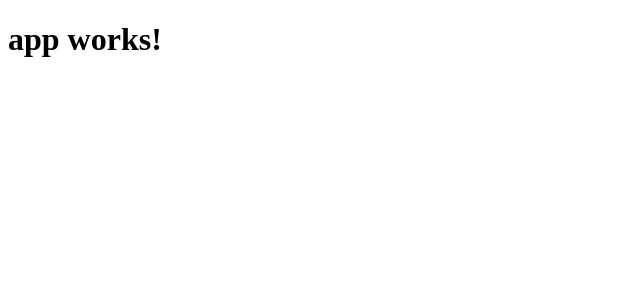
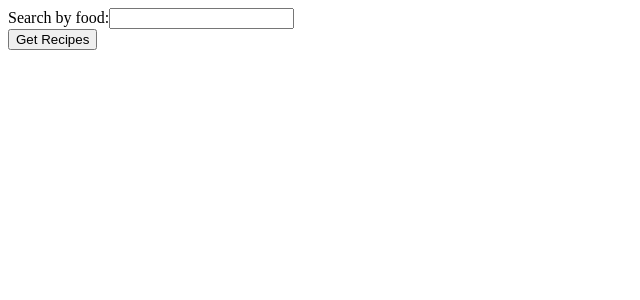
Before and after one commit to LenaKuchko/groupProjectAPI, an Angular app: page / in a window 1280 px wide. Shown: the top 300 px of the page, without its empty margins (0-640 px from the left). Built offline with nearby package versions, Linux system fonts and the light colour scheme.

Commit message:
successfully pull api information from recipe api.

```diff
--- a/package.json
+++ b/package.json
@@ -21,6 +21,7 @@
     "@angular/platform-browser-dynamic": "^4.0.0",
     "@angular/router": "^4.0.0",
     "core-js": "^2.4.1",
+    "promise-polyfill": "^6.0.2",
     "rxjs": "^5.1.0",
     "zone.js": "^0.8.4"
   },
--- /dev/null
+++ b/src/app/api-keys.ts
@@ -0,0 +1,2 @@
+export const recipeKey = '787aa21c319f1baf7c80830e5d4f97cc';
+export const recipeId = '9593a6fa';
--- a/src/app/app.component.html
+++ b/src/app/app.component.html
@@ -1,3 +1,4 @@
-<h1>
-  {{title}}
-</h1>
+
+<div class="container">
+  <router-outlet></router-outlet>
+</div>
--- /dev/null
+++ b/src/app/app.routing.ts
@@ -0,0 +1,13 @@
+import { ModuleWithProviders } from '@angular/core';
+import { Routes, RouterModule } from '@angular/router';
+
+import { RecipeFormComponent } from './recipe-form/recipe-form.component';
+const appRoutes: Routes = [
+  {
+    path: '',
+    component: RecipeFormComponent
+  }
+]
+
+
+export const routing: ModuleWithProviders = RouterModule.forRoot(appRoutes);
--- /dev/null
+++ b/src/app/recipe-form/recipe-form.component.html
@@ -0,0 +1,7 @@
+<form>
+  <div class="form-group">
+    <label for="search">Search by food:</label>
+    <input #search>
+  </div>
+  <button (click)='getRecipes(search.value)'>Get Recipes</button>
+</form>
--- /dev/null
+++ b/src/app/recipe-form/recipe-form.component.ts
@@ -0,0 +1,26 @@
+import { Component, OnInit } from '@angular/core';
+import { Router } from '@angular/router';
+import { Observable } from 'rxjs/Observable';
+import { RecipeService } from '../recipe.service';
+
+@Component({
+  selector: 'app-recipe-form',
+  templateUrl: './recipe-form.component.html',
+  styleUrls: ['./recipe-form.component.css'],
+  providers: [RecipeService]
+})
+export class RecipeFormComponent implements OnInit {
+  recipes: any[]=null;
+
+  constructor(private router: Router, private recipeService: RecipeService) { }
+  getRecipes(search: string) {
+    this.recipeService.getRecipe(search).subscribe(response => {
+      this.recipes = response.json();
+      console.log(response.json());
+    });
+  }
+
+  ngOnInit() {
+  }
+
+}
--- /dev/null
+++ b/src/app/recipe.service.ts
@@ -0,0 +1,15 @@
+import { Injectable } from '@angular/core';
+import { Http, Response } from '@angular/http';
+import { Observable } from 'rxjs/Observable';
+import { recipeId, recipeKey } from './api-keys';
+
+@Injectable()
+export class RecipeService {
+  RecipeId = recipeId;
+  RecipeKey = recipeKey;
+  constructor(private http: Http) { }
+
+  getRecipe(search){
+    return this.http.get("https://api.edamam.com/search?q=" + search + "&app_id=" + this.RecipeId +   "&app_key=" + this.RecipeKey + "&from=0&to=3&calories=gte%20591,%20lte%20722")
+  }
+}
```
Also changed, not shown: src/app/app.module.ts (+6 -3 lines), src/app/recipe-form/recipe-form.component.css (added), 2 other files (tests, documents, lock files or other folders).
